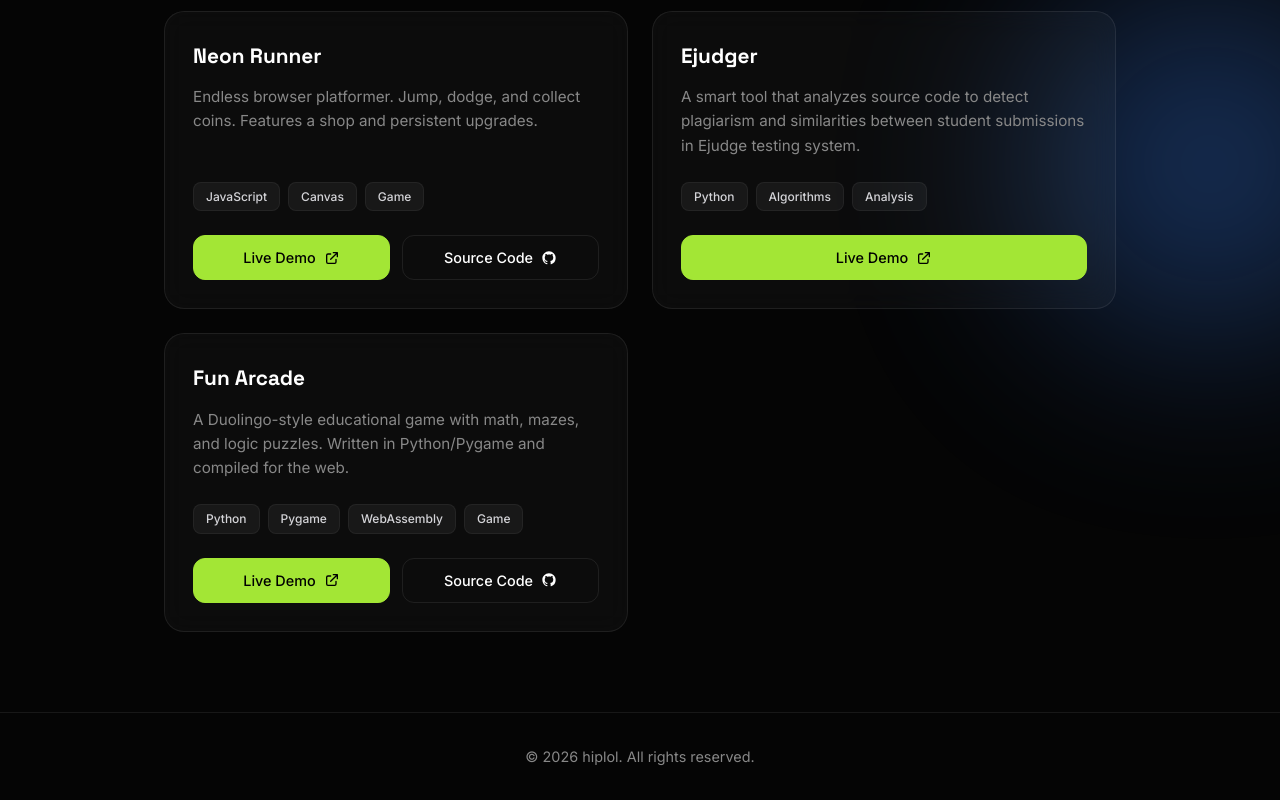
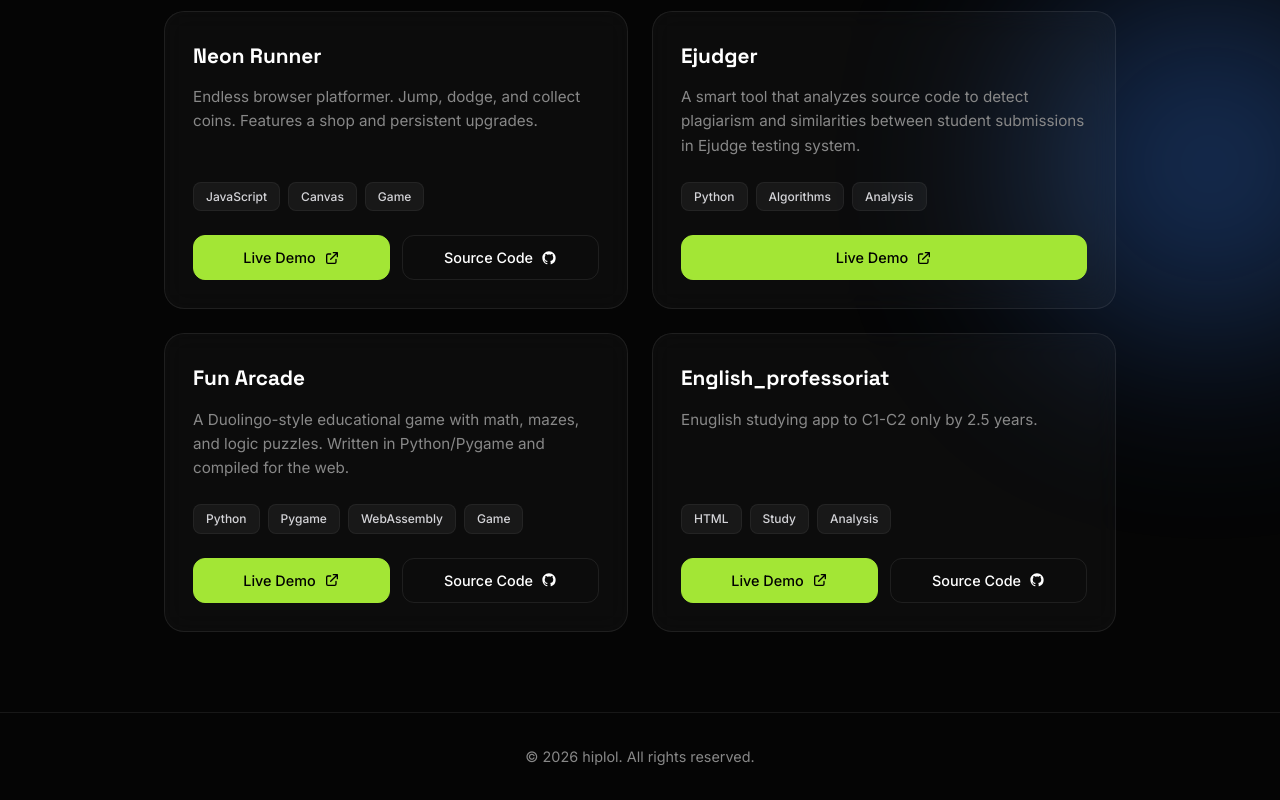
Before and after one commit to hiplol/hiplol.github.io, a plain HTML site: page index.html in a window 1280 px wide. Shown: the part 586-1386 px from the top of the page. Drawn offline with Linux system fonts and the light colour scheme.

Commit message:
Update index.html

```diff
--- a/index.html
+++ b/index.html
@@ -366,6 +366,13 @@
         tags: ["Python", "Pygame", "WebAssembly", "Game"],
         demo: "https://hiplol.github.io/veselaya-igroteka/",
         repo: "https://github.com/hiplol/veselaya-igroteka"
+      },
+      {
+        title: "English_professoriat",
+        description: "Enuglish studying app to C1-C2 only by 2.5 years.",
+        tags: ["HTML", "Study", "Analysis"],
+        demo: "https://hiplol.github.io/english_practise/",
+        repo: "https://github.com/hiplol/english_practise"
       }
     ];
 
```
